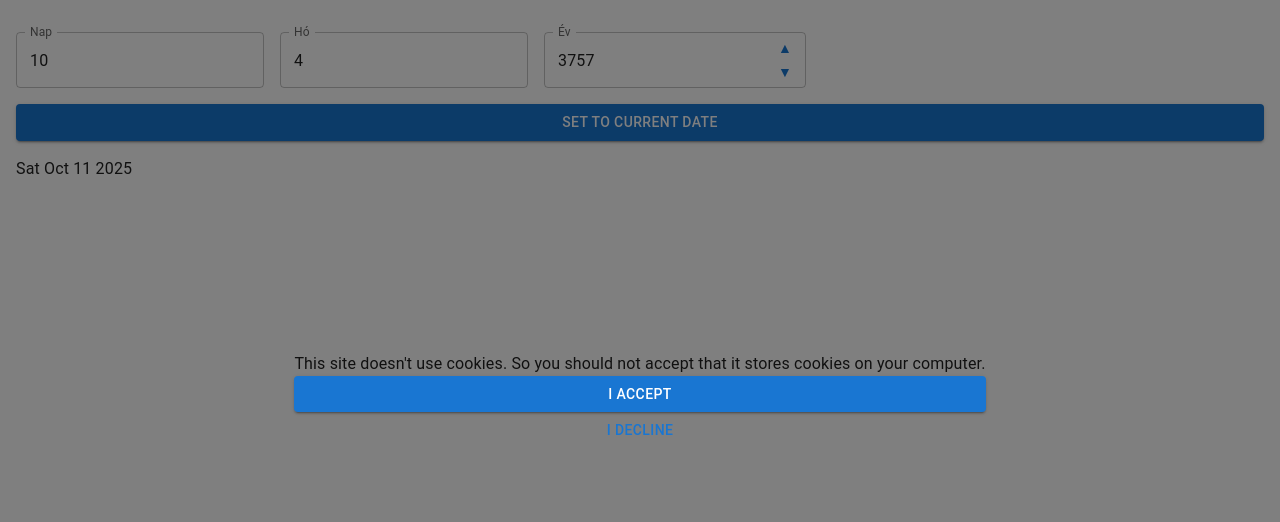
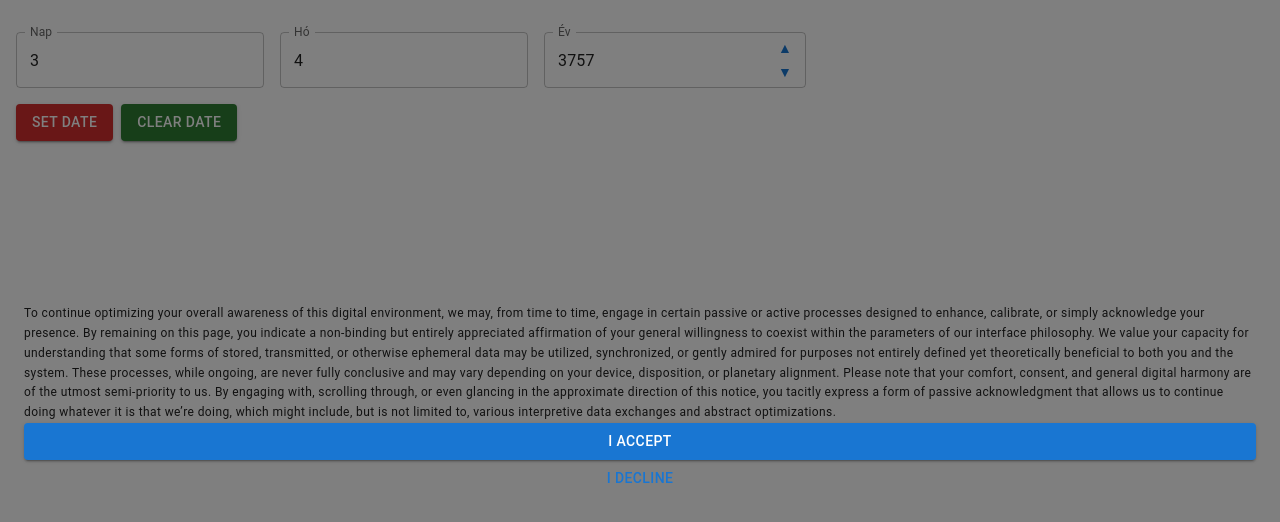
Before and after one commit to trombipeti/badux-date-picker, a React (Vite) app: page / in a window 1280 px wide. Shown: the top 522 px of the page. Built offline with nearby package versions, Linux system fonts and the light colour scheme.

Commit message:
Fix some bugs that aren't supposed to be bugs. Make UX even shittier.

```diff
--- a/src/App.tsx
+++ b/src/App.tsx
@@ -3,8 +3,10 @@ import BaduxDatePicker from "./BaduxDatePicker";
 import { useState } from "react";
 import { CookieBanner } from "./CookieBanner";
 
+
 function App() {
-    const [date, setDate] = useState<Date | null>(new Date());
+
+    const [date, setDate] = useState<Date | null>(null);
     return (
         <>
             <CssBaseline />
--- a/src/BaduxDatePicker.tsx
+++ b/src/BaduxDatePicker.tsx
@@ -2,59 +2,85 @@ import { Stack, TextField, Button } from "@mui/material";
 import { type FunctionComponent, useState } from "react";
 
 export type BaduxDatePickerProps = {
-    onChange?: (date: Date | null) => void;
+    onChange: (date: Date | null) => void;
 };
 
 type NumberStepperAdornmentProps = {
+    value: number;
     onStep: (step: number) => void;
-}
+};
 
-const NumberStepperAdornment: FunctionComponent<NumberStepperAdornmentProps> = ({
-	onStep
-}) => {
-	return <Stack>
-		<Button sx={{minWidth: 0, padding: 0}} onClick={() => onStep(1)}>
+const NumberStepperAdornment: FunctionComponent<
+    NumberStepperAdornmentProps
+> = ({ value, onStep }) => {
+    const [clicksInSec, setClicksInSec] = useState(1);
+    const [resetTimeout, setResetTimeout] = useState<number | undefined>(
+        undefined,
+    );
+
+    const handleStep = (step: number) => {
+        onStep(value + step * clicksInSec);
+        clearTimeout(resetTimeout);
+        setResetTimeout(
+            setTimeout(() => {
+                setClicksInSec(1);
+            }, 1000),
+        );
+        setClicksInSec((c) => c + 1);
+    };
+
+    return (
+        <Stack>
+            <Button
+                sx={{ minWidth: 0, padding: 0 }}
+                onClick={() => handleStep(1)}
+            >
                 ▲
             </Button>
-		<Button sx={{minWidth: 0, padding: 0}} onClick={() => onStep(-1)}>
+            <Button
+                sx={{ minWidth: 0, padding: 0 }}
+                onClick={() => handleStep(-1)}
+            >
                 ▼
             </Button>
         </Stack>
-}
+    );
+};
+
+const getRandomMonth = () => Math.floor(Math.random() * 12);
+const getRandomYear = () => Math.floor(Math.random() * 3000) + 1000;
+const getRandomDay = () => Math.floor(Math.random() * 12);
 
 const BaduxDatePicker: FunctionComponent<BaduxDatePickerProps> = ({
     onChange,
 }) => {
-
-    const getRandomMonth = () => Math.floor(Math.random() * 12);
-    const getRandomYear = () => Math.floor(Math.random() * 3000) + 1000;
-    const getRandomDay = () => Math.floor(Math.random() * 33);
-
     const [day, setDay] = useState<string>(getRandomDay().toString());
     const [month, setMonth] = useState<string>(getRandomMonth().toString());
     const [year, setYear] = useState<string>(getRandomYear().toString());
 
     const handleChange = (date: Date) => {
-		onChange?.(date);
-		setDay(date.getDate().toString());
-		setMonth((date.getMonth() + 1).toString());
-		setYear(date.getFullYear().toString());
-	}
+        onChange(date);
+        const newDay = date.getDate().toString();
+        isNaN(+newDay) ? setDay(getRandomDay().toString()) : setDay(newDay);
+        const newMonth = (date.getMonth() + 1).toString();
+        isNaN(+newMonth)
+            ? setMonth(getRandomMonth().toString())
+            : setMonth(newMonth);
+        const newYear = date.getFullYear().toString();
+        isNaN(+newYear)
+            ? setYear(getRandomYear().toString())
+            : setYear(newYear);
+    };
 
-    return (<Stack spacing={2}>
+    return (
+        <Stack direction={"column"} spacing={2}>
             <Stack direction={"row"} spacing={2}>
                 <TextField
                     name="postal-code"
                     label="Nap"
                     value={day}
                     onChange={(e) => {
-                    e.target.value !== "" && !isNaN(+e.target.value) && handleChange(
-                        new Date(
-                            +year,
-                            +month,
-                            +e.target.value,
-                        ),
-                    );
+                        setDay(e.target.value);
                     }}
                 />
                 <TextField
@@ -62,33 +88,45 @@ const BaduxDatePicker: FunctionComponent<BaduxDatePickerProps> = ({
                     label="Hó"
                     value={month}
                     onChange={(e) => {
-                    e.target.value !== "" && !isNaN(+e.target.value) && handleChange(
-                        new Date(
-                            +year,
-                            +e.target.value - 1,
-                            +day,
-                        ),
-                    );
+                        setMonth(e.target.value);
                     }}
                 />
                 <TextField
-                name="postal-code"
                     label="Év"
                     slotProps={{
                         input: {
                             endAdornment: (
                                 <NumberStepperAdornment
-								onStep={s => handleChange(new Date(+year + s, 0, 1))}
+                                    value={isNaN(+year) ? 0 : +year}
+                                    onStep={(s) => setYear(s.toString())}
                                 />
                             ),
-						readOnly: true
-					}
+                            readOnly: true,
+                        },
                     }}
                     value={year}
                 />
             </Stack>
-		<Button onClick={() => handleChange(new Date())} variant="contained">Set to current date</Button>
-    </Stack>);
+            <Stack spacing={1} direction={"row"}>
+                <Button
+                    variant="contained"
+                    color="error"
+                    onClick={() =>
+                        handleChange(new Date(+year, +month - 1, +day))
+                    }
+                >
+                    Set Date
+                </Button>
+                <Button
+                    variant="contained"
+                    color="success"
+                    onClick={() => onChange(null)}
+                >
+                    Clear Date
+                </Button>
+            </Stack>
+        </Stack>
+    );
 };
 
 export default BaduxDatePicker;
--- a/src/CookieBanner.tsx
+++ b/src/CookieBanner.tsx
@@ -9,10 +9,32 @@ export const CookieBanner = () => {
             <Stack p={3}>
                 {!wtf ? (
                     <>
-                        {" "}
-                        <Typography>
-                            This site doesn't use cookies. So you should not
-                            accept that it stores cookies on your computer.
+                        <Typography variant="caption">
+                            To continue optimizing your overall awareness of
+                            this digital environment, we may, from time to time,
+                            engage in certain passive or active processes
+                            designed to enhance, calibrate, or simply
+                            acknowledge your presence. By remaining on this
+                            page, you indicate a non-binding but entirely
+                            appreciated affirmation of your general willingness
+                            to coexist within the parameters of our interface
+                            philosophy. We value your capacity for understanding
+                            that some forms of stored, transmitted, or otherwise
+                            ephemeral data may be utilized, synchronized, or
+                            gently admired for purposes not entirely defined yet
+                            theoretically beneficial to both you and the system.
+                            These processes, while ongoing, are never fully
+                            conclusive and may vary depending on your device,
+                            disposition, or planetary alignment. Please note
+                            that your comfort, consent, and general digital
+                            harmony are of the utmost semi-priority to us. By
+                            engaging with, scrolling through, or even glancing
+                            in the approximate direction of this notice, you
+                            tacitly express a form of passive acknowledgment
+                            that allows us to continue doing whatever it is that
+                            we’re doing, which might include, but is not limited
+                            to, various interpretive data exchanges and abstract
+                            optimizations.
                         </Typography>
                         <Button
                             variant="contained"
```
Lines whose indentation alone changed are shown as unchanged.
